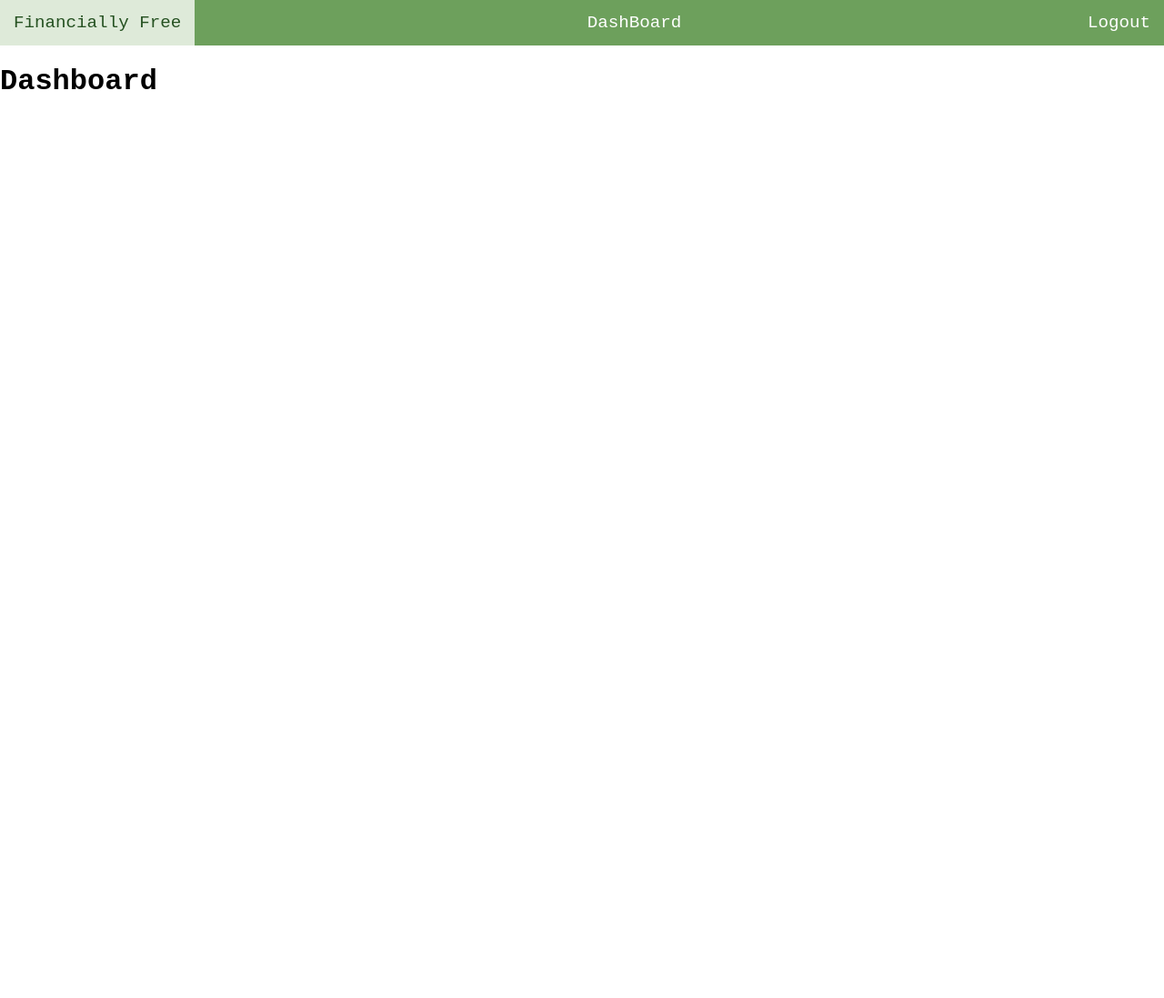
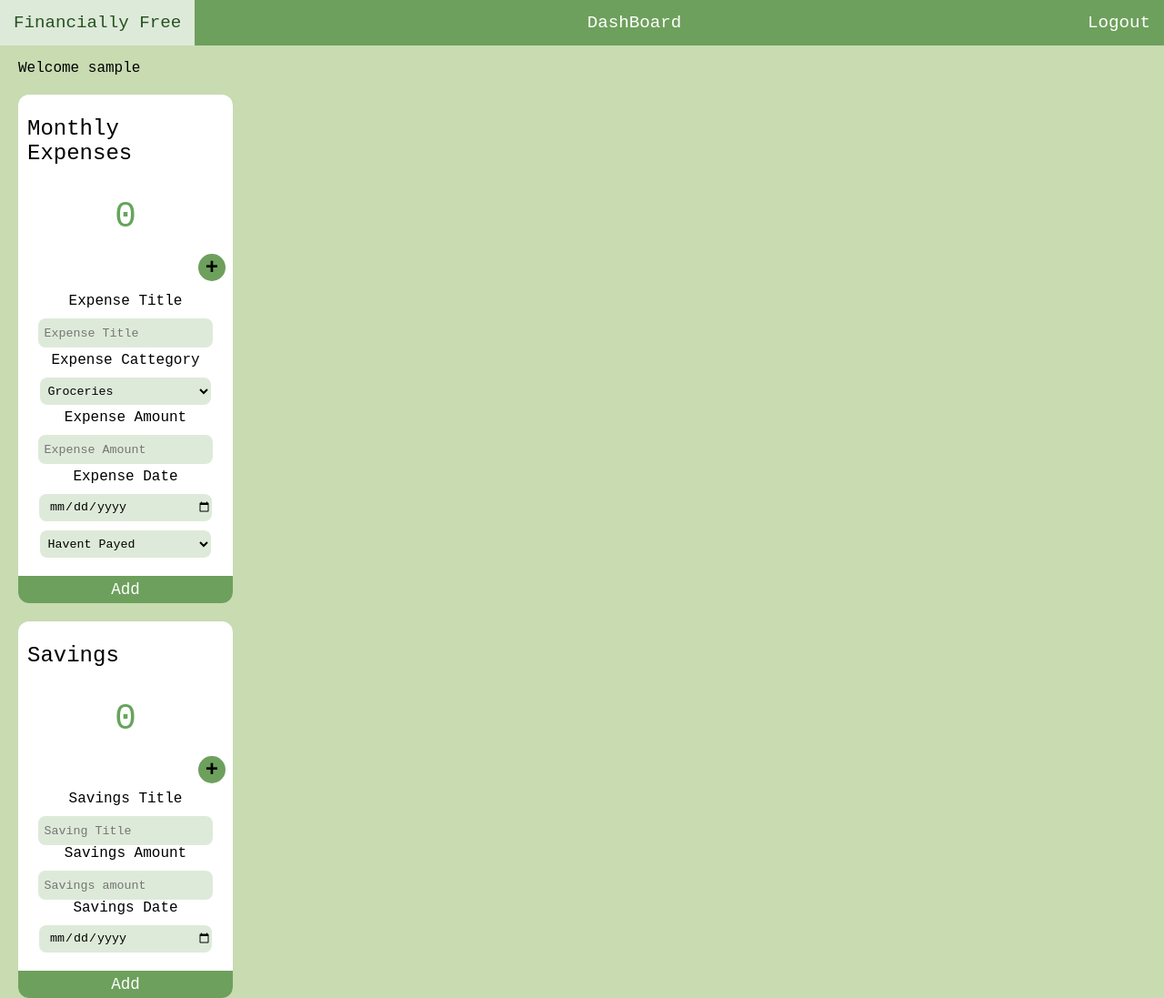
Before and after one commit to Mike1938/Financially-Free, a Flask app: page /dashboard in a window 1280 px wide. Shown: the whole page at 91% size. Before the commit the page ends 98 px from the top, so only its background shows below. Run offline with Flask 2, Linux system fonts and the light colour scheme; the visitor is signed in with stand-in values (Sample User, id 1); data comes from the database, SQL or seed files in the repository.

Commit message:
Created js file for dashboard, stated creating dashboard website, focused on the aside area with the forms

```diff
--- a/financiallyFree/static/css/styles.css
+++ b/financiallyFree/static/css/styles.css
@@ -290,6 +290,79 @@ footer ul a{
     background-color: #DEEAD9;
 }
 
+#dashboard{
+    display: grid;
+    grid-template-columns: 20% 80%;
+    height: 100%;
+}
+#dashboardBody{
+    background-color: #C8DBB1;
+}
+.cards{
+    display: flex;
+    flex-direction: column;
+    background-color: #fff;
+    border-radius: 12px;
+    margin-top: 20px;
+}
+.amounts{
+    font-size: 2.5rem;
+    color: #65A55B;
+    margin: 10px;
+    align-self: center;
+}
+#dashForms{
+    margin-left: 20px;
+}
+.formTitles{
+    margin-left: 10px;
+    font-size: 1.5rem;
+}
+#dashForms .plusButton{
+    border-radius: 50%;
+    height: 30px;
+    width: 30px;
+    font-size: 1.5rem;
+    font-weight: 700;
+    border: none;
+    background-color: #6DA05C;
+    margin: 8px;
+    transition: all ease-in 200ms;
+    align-self: flex-end;
+}
+#dashForms .plusButton:hover{
+    cursor: pointer;
+    transform: rotate(180deg);
+}
+#dashExpenseForm, #savingForm{
+    display: flex;
+    flex-direction: column;
+    align-items: center;
+}
+#dashExpenseForm label{
+    margin-top: 5px;
+}
+#dashForms input, #dashForms select{
+    width: 80%;
+    height: 30px;
+    border: none;
+    background-color: #DEEAD9;
+    border-radius: 8px;
+    text-indent: 5px;
+    outline: none;
+    margin-top: 10px;
+}
+#dashExpenseForm button, #savingForm button{
+    width: 100%;
+    border: none;
+    background-color: #6DA05C;
+    height: 30px;
+    margin-top: 20px;
+    border-bottom-left-radius: 12px;
+    border-bottom-right-radius: 12px;
+    color: #fff;
+    font-size: 1.1rem;
+}
 @media(max-width: 880px){
     #landingSec{
         display: flex;
--- a/financiallyFree/templates/dashboard.html
+++ b/financiallyFree/templates/dashboard.html
@@ -7,7 +7,7 @@
     <link rel="stylesheet" href="{{url_for('static', filename='./css/styles.css')}}">
     <title>Dashboard</title>
 </head>
-<body>
+<body id="dashboardBody">
     <nav>
         <div id="navLinks">
             <a href="/">Financially Free</a>
@@ -19,6 +19,55 @@
             {%endif%}
         </div>
     </nav>
-    <h1>Dashboard</h1>
+    <section id="dashboard">
+        <aside id="dashForms">
+            <p>Welcome {{g.user['username']}}</p>
+            <div class ="cards" id="expenses">
+                <p class="formTitles">Monthly Expenses</p>
+                <p class="amounts" id="expenseAmount">0</p>
+                <button class="plusButton">+</button>
+                <form id="dashExpenseForm" method="post" autocomplete="off">
+                    <label for="eTitle">Expense Title</label>
+                    <input name="expenseTitle" id="eTitle" type="text" placeholder="Expense Title">
+                    <label for="cattegory">Expense Cattegory</label>
+                    <select name="cattegory" id="cattegory">
+                        <option value="1">Groceries</option>
+                    </select>
+                    <label for="eAmount">Expense Amount</label>
+                    <input name="expenseAmount" id="eAmount" type="text" placeholder="Expense Amount">
+                    <label for="eDate">Expense Date</label>
+                    <input name="exepenseDate" id="eDate" type="date">
+                    <select name="didPay" id="payed">
+                        <option value="1">Havent Payed</option>
+                        <option value="1">Payed</option>
+                    </select>
+                    <button>Add</button>
+                </form>
+            </div>
+            <div class="cards" id="savings">
+                <p class="formTitles">Savings</p>
+                <p class="amounts" id="savingsAmount">0</p>
+                <button class="plusButton">+</button>
+                <form id="savingForm" method="post" autocomplete="off">
+                    <label for="sTitle">Savings Title</label>
+                    <input id="sTitle" name="savingTitle" type="text" placeholder="Saving Title">
+                    <label for="sAmount">Savings Amount</label>
+                    <input name="savingAmount" id="sAmount" type="text" placeholder="Savings amount">
+                    <label for="sDate">Savings Date</label>
+                    <input id="sDate" name="savingDate" type="date">
+                    <button>Add</button>
+                </form>
+            </div>
+        </aside>
+        <div id="dashInfo">
+            <div>
+
+            </div>
+            <div>
+
+            </div>
+        </div>
+    </section>
+    <script src="{{url_for('static', filename= './js/dashboard.js')}}"></script>
 </body>
 </html>
```
Also changed, not shown: financiallyFree/static/js/dashboard.js (added).
